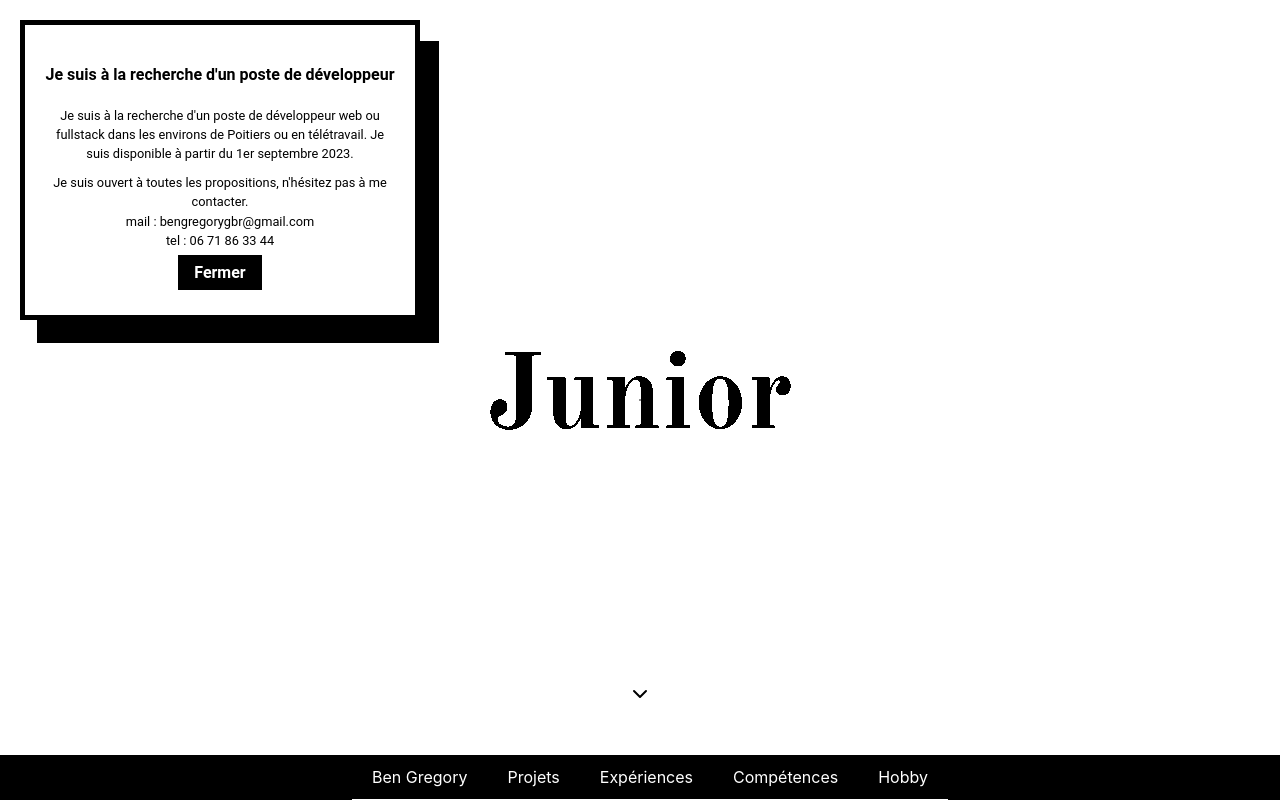
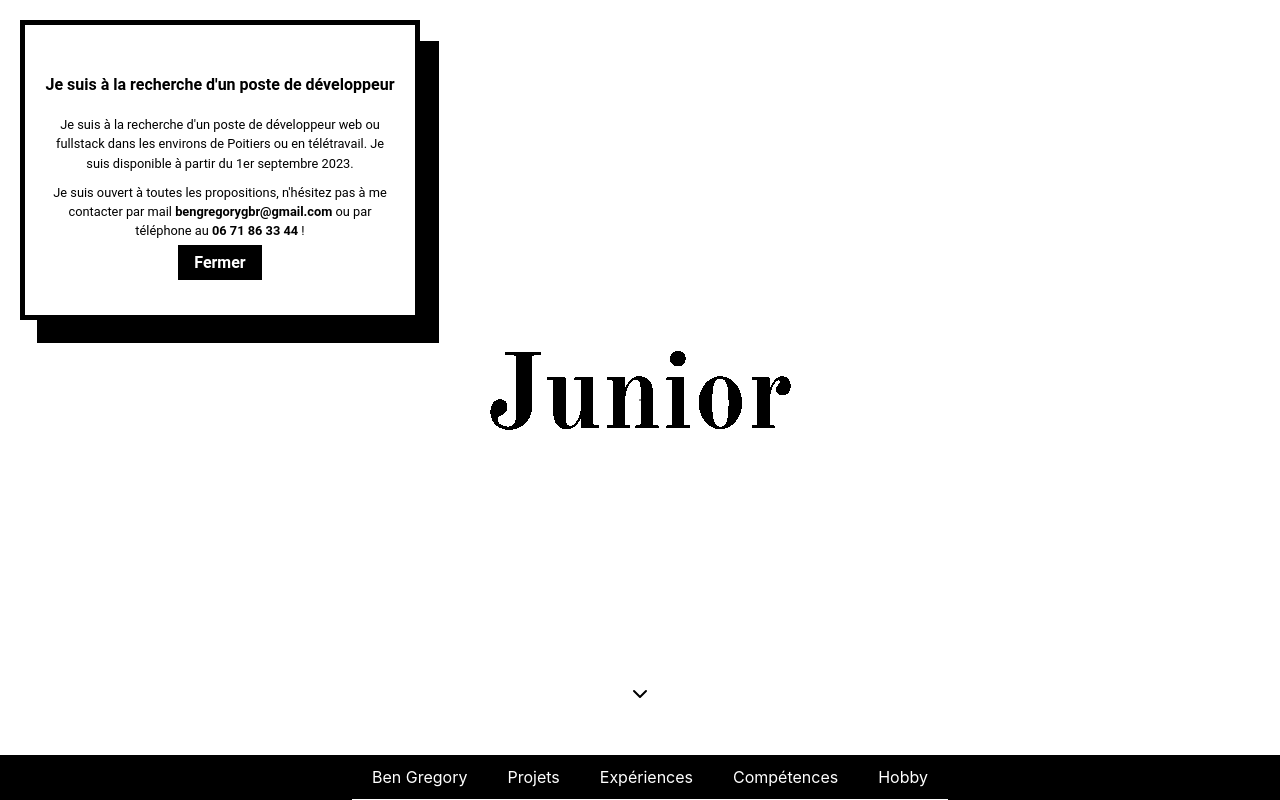
Before and after one commit to BenGregory23/BenGregory23, a Vue app: page / in a window 1280 px wide. Shown: the top 800 px of the page. Built offline with nearby package versions, Linux system fonts and the light colour scheme; a web font is replaced by a local one.

Commit message:
improved UI

```diff
--- a/src/components/WorkSearch.vue
+++ b/src/components/WorkSearch.vue
@@ -41,11 +41,7 @@ function closeWorkSearch() {
         </p>
 
         <p>
-            Je suis ouvert à toutes les propositions, n'hésitez pas à me contacter.
-            <br/>
-            mail : bengregorygbr@gmail.com
-            <br/>
-            tel : 06 71 86 33 44
+            Je suis ouvert à toutes les propositions, n'hésitez pas à me contacter par mail <span>bengregorygbr@gmail.com</span> ou par téléphone au <span>06 71 86 33 44</span> !
         </p>
 
         <button @click="closeWorkSearch">Fermer</button>
@@ -102,9 +98,12 @@ function closeWorkSearch() {
     .work-search p {
         font-size: 0.8rem;
         font-weight: 400;
+        margin: 5px;
+        text-align: center;
+    }
 
-        margin: 5px;
-
+    .work-search p span {
+        font-weight: 700;
     }
 
     .work-search button {
@@ -141,7 +140,6 @@ function closeWorkSearch() {
         border: 3px solid #000;
         font-family: 'Roboto', sans-serif;
         font-size: 1rem;
-        font-weight: 400;
         line-height: 1.5;
         text-align: center;
         cursor: pointer;
```
